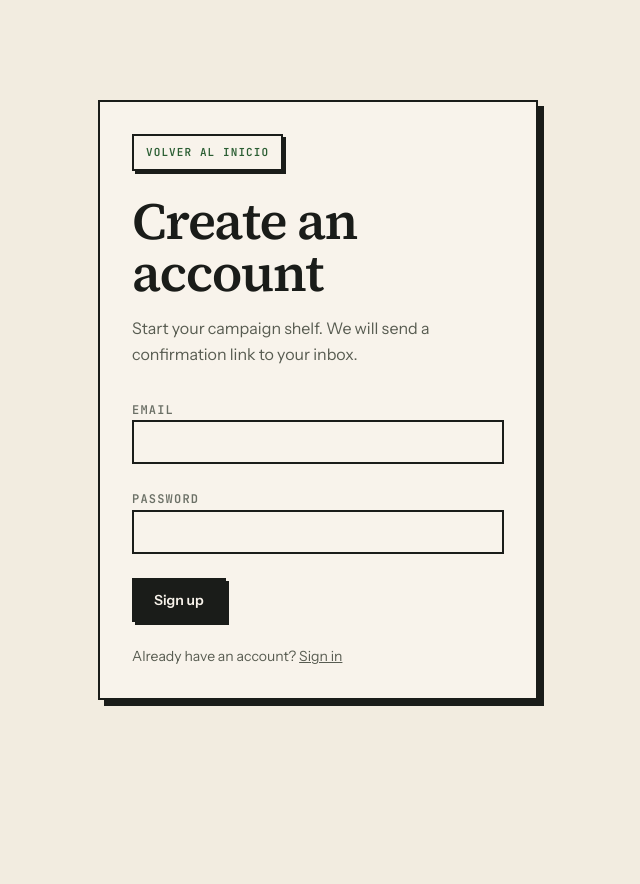
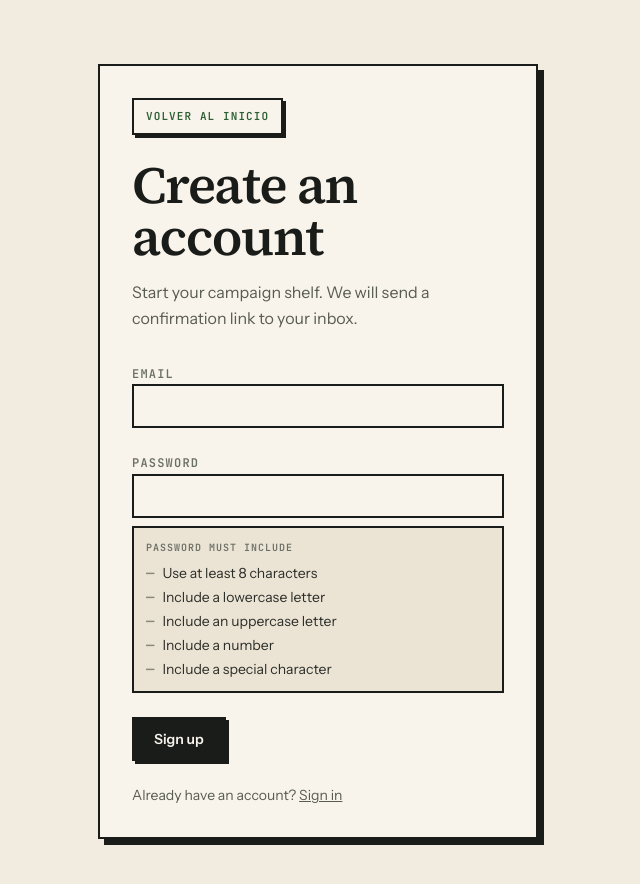
Before and after one commit to danilopgon/lazy-lands, a Next.js app in the folder apps/web/: page /register in a window 1280 px wide. Shown: the top 884 px of the page, without its empty margins (322-962 px from the left). Before the commit the page ends 800 px from the top, so only its background shows below. Built offline with nearby package versions, Linux system fonts and the light colour scheme; no server answers.

Commit message:
feat(web): enforce strong signup passwords

```diff
--- a/apps/web/app/register/page.tsx
+++ b/apps/web/app/register/page.tsx
@@ -1,7 +1,7 @@
 'use client'
 
 import { useState } from 'react'
-import { useForm } from 'react-hook-form'
+import { useForm, useWatch } from 'react-hook-form'
 import { zodResolver } from '@hookform/resolvers/zod'
 import { z } from 'zod'
 import Link from 'next/link'
@@ -16,10 +16,45 @@ import {
   authButtonClass,
 } from '@/components/auth/auth-card'
 
+const PASSWORD_PATTERN_MESSAGE =
+  'Password must include uppercase, lowercase, number, and special character'
+
+const PASSWORD_REQUIREMENTS = [
+  {
+    label: 'Use at least 8 characters',
+    test: (password: string) => password.length >= 8,
+  },
+  {
+    label: 'Include a lowercase letter',
+    test: (password: string) => /[a-z]/.test(password),
+  },
+  {
+    label: 'Include an uppercase letter',
+    test: (password: string) => /[A-Z]/.test(password),
+  },
+  {
+    label: 'Include a number',
+    test: (password: string) => /\d/.test(password),
+  },
+  {
+    label: 'Include a special character',
+    test: (password: string) => /[^A-Za-z0-9]/.test(password),
+  },
+]
+
 /** Register form schema — email + password validation. */
 const registerSchema = z.object({
   email: z.string().email('Invalid email format'),
-  password: z.string().min(1, 'Password is required'),
+  password: z
+    .string()
+    .min(8, 'Password must be at least 8 characters')
+    .refine(
+      (password) =>
+        PASSWORD_REQUIREMENTS.slice(1).every((requirement) =>
+          requirement.test(password)
+        ),
+      PASSWORD_PATTERN_MESSAGE
+    ),
 })
 
 type RegisterFormData = z.infer<typeof registerSchema>
@@ -43,9 +78,15 @@ export default function RegisterPage() {
   const {
     register,
     handleSubmit,
+    control,
     formState: { errors },
   } = useForm<RegisterFormData>({
     resolver: zodResolver(registerSchema),
+  })
+  const passwordValue = useWatch({
+    control,
+    name: 'password',
+    defaultValue: '',
   })
 
   /**
@@ -131,6 +172,7 @@ export default function RegisterPage() {
             id="password"
             type="password"
             autoComplete="new-password"
+            aria-describedby="password-requirements"
             className={authInputClass}
             {...register('password')}
           />
@@ -139,6 +181,38 @@ export default function RegisterPage() {
               {errors.password.message}
             </p>
           )}
+          <div
+            id="password-requirements"
+            className="border-2 border-[var(--border)] bg-[var(--paper-2)] p-3"
+          >
+            <p className="font-mono text-[10px] font-semibold uppercase tracking-[0.1em] text-[var(--mute)]">
+              Password must include
+            </p>
+            <ul className="mt-2 space-y-1 text-sm text-[var(--ink-soft)]">
+              {PASSWORD_REQUIREMENTS.map((requirement) => {
+                const isMet = requirement.test(passwordValue)
+
+                return (
+                  <li
+                    key={requirement.label}
+                    className="flex items-start gap-2"
+                  >
+                    <span
+                      aria-hidden="true"
+                      className={
+                        isMet
+                          ? 'font-mono font-semibold text-[var(--good)]'
+                          : 'font-mono font-semibold text-[var(--ink-3)]'
+                      }
+                    >
+                      {isMet ? '✓' : '—'}
+                    </span>
+                    <span>{requirement.label}</span>
+                  </li>
+                )
+              })}
+            </ul>
+          </div>
         </div>
 
         {authError && (
```
Also changed, not shown: 1 other file (tests, documents, lock files or other folders).
